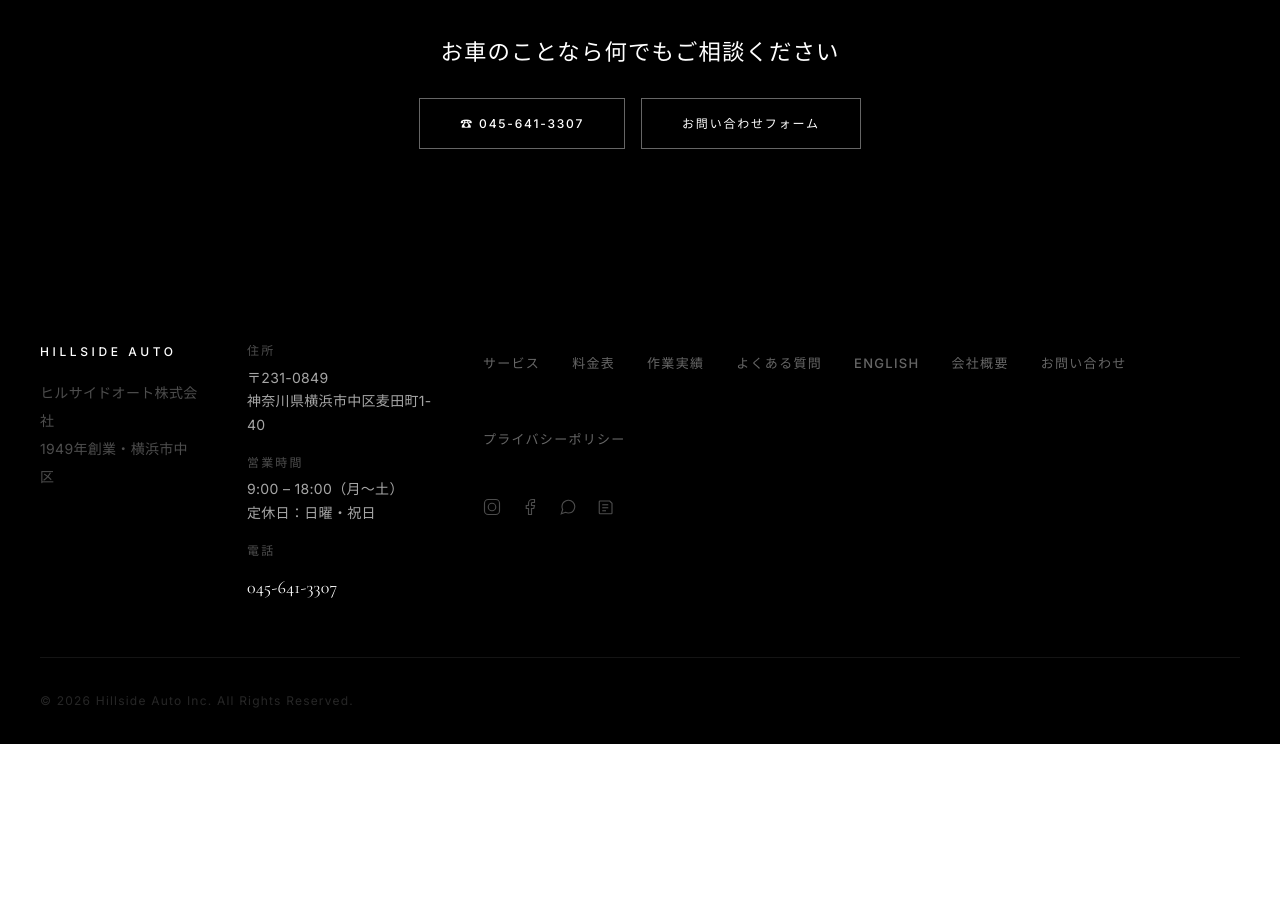
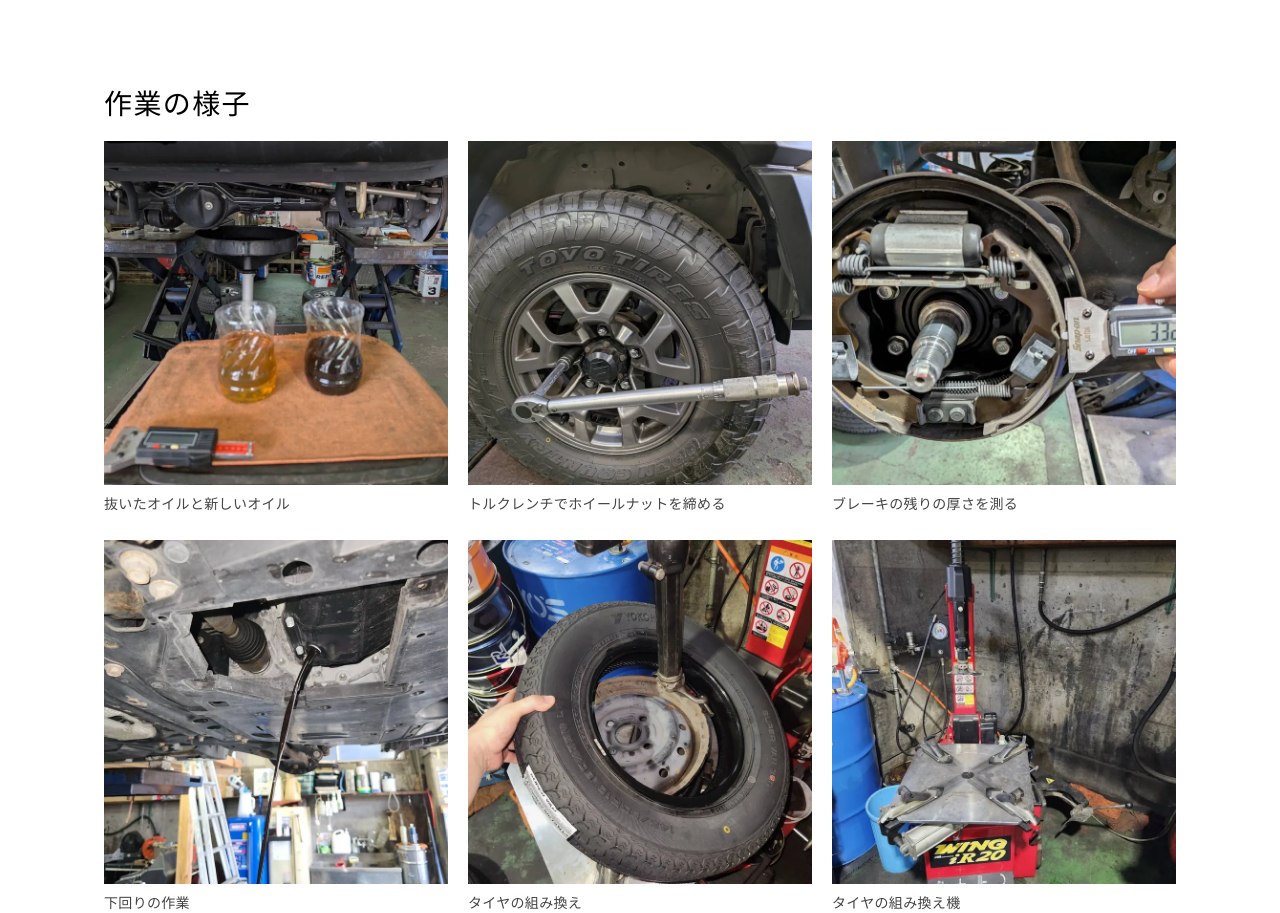
Before and after one commit to Tatsunosuke127/hillside-auto-website-b, a plain HTML site: page services.html in a window 1280 px wide. Shown: the part 1887-2800 px from the top of the page. Before the commit the page ends 2631 px from the top, so only its background shows below. Drawn offline with nearby package versions, Linux system fonts and the light colour scheme.

Commit message:
Certification: Kanto District Transport Bureau, with the plate photo; workshop gallery on services
- index / about: 'certified workshop' -> 関東運輸局長認証工場 (as on the certification plate), plate photo in the about table
- services: 'In the workshop' gallery with six real photos (oil, torque wrench, brake measurement, underside, tyre fitting, tyre changer)

Co-Authored-By: Claude Opus 5.5 <noreply@anthropic.com>

```diff
--- a/services.html
+++ b/services.html
@@ -125,6 +125,13 @@
     /* Text link from an accordion to its detail page */
     .accordion__content p.acc-more { margin: 14px 0 22px; color: var(--black, #000); }
     .acc-more a { border-bottom: 1px solid currentColor; padding-bottom: 2px; }
+    /* In the workshop gallery */
+    .wgal__h { font-size: 22px; margin: 0 0 20px; }
+    .wgal__grid { display: grid; grid-template-columns: repeat(2, 1fr); gap: 16px 12px; }
+    .wgal__i { margin: 0; }
+    .wgal__i img { display: block; width: 100%; height: auto; aspect-ratio: 1 / 1; object-fit: cover; }
+    .wgal__i figcaption { font-size: 14px; line-height: 1.6; margin-top: 8px; color: var(--gray-700, #444); }
+    @media (min-width: 768px) { .wgal__grid { grid-template-columns: repeat(3, 1fr); gap: 24px 20px; } .wgal__h { font-size: 28px; } }
   </style>
 </head>
 <body class="lang-ja">
@@ -544,6 +551,40 @@
       </div>
     </section>
 
+    <!-- IN THE WORKSHOP — real photos from our workshop -->
+    <section class="section wgal">
+      <div class="container">
+        <h2 class="wgal__h" data-lang-ja>作業の様子</h2>
+        <h2 class="wgal__h" data-lang-en>In the workshop</h2>
+        <div class="wgal__grid">
+          <figure class="wgal__i">
+            <img src="images/work-oil.webp" width="720" height="720" loading="lazy" alt="抜いたオイルと新しいオイル / Drained oil next to new oil">
+            <figcaption><span data-lang-ja>抜いたオイルと新しいオイル</span><span data-lang-en>Drained oil next to new oil</span></figcaption>
+          </figure>
+          <figure class="wgal__i">
+            <img src="images/work-torque.webp" width="720" height="720" loading="lazy" alt="トルクレンチでホイールナットを締める / Tightening wheel nuts with a torque wrench">
+            <figcaption><span data-lang-ja>トルクレンチでホイールナットを締める</span><span data-lang-en>Tightening wheel nuts with a torque wrench</span></figcaption>
+          </figure>
+          <figure class="wgal__i">
+            <img src="images/work-brake.webp" width="720" height="720" loading="lazy" alt="ブレーキの残りの厚さを測る / Measuring how much brake lining is left">
+            <figcaption><span data-lang-ja>ブレーキの残りの厚さを測る</span><span data-lang-en>Measuring how much brake lining is left</span></figcaption>
+          </figure>
+          <figure class="wgal__i">
+            <img src="images/work-under.webp" width="720" height="720" loading="lazy" alt="下回りの作業 / Working under the car">
+            <figcaption><span data-lang-ja>下回りの作業</span><span data-lang-en>Working under the car</span></figcaption>
+          </figure>
+          <figure class="wgal__i">
+            <img src="images/work-tyre-fit.webp" width="720" height="720" loading="lazy" alt="タイヤの組み換え / Fitting a tyre to the wheel">
+            <figcaption><span data-lang-ja>タイヤの組み換え</span><span data-lang-en>Fitting a tyre to the wheel</span></figcaption>
+          </figure>
+          <figure class="wgal__i">
+            <img src="images/work-tyre-changer.webp" width="720" height="720" loading="lazy" alt="タイヤの組み換え機 / Our tyre changer">
+            <figcaption><span data-lang-ja>タイヤの組み換え機</span><span data-lang-en>Our tyre changer</span></figcaption>
+          </figure>
+        </div>
+      </div>
+    </section>
+
     <!-- CTA -->
     <section class="cta-band">
       <div class="container">
```
Also changed, not shown: about.html (+9 -6 lines), index.html (+2 -2 lines), images/cert-plate.webp (added), images/work-brake.webp (added), images/work-oil.webp (added), images/work-torque.webp (added), images/work-tyre-changer.webp (added), images/work-tyre-fit.webp (added), images/work-under.webp (added).
